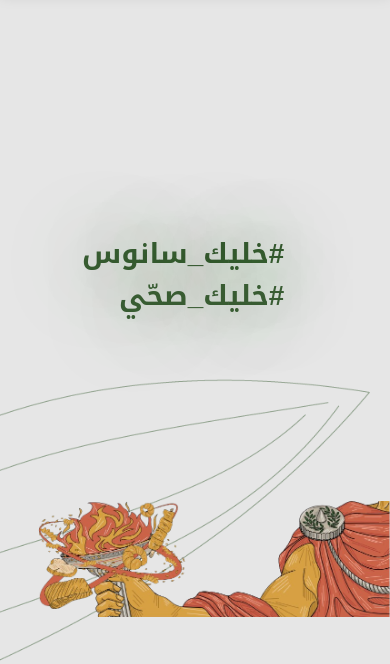
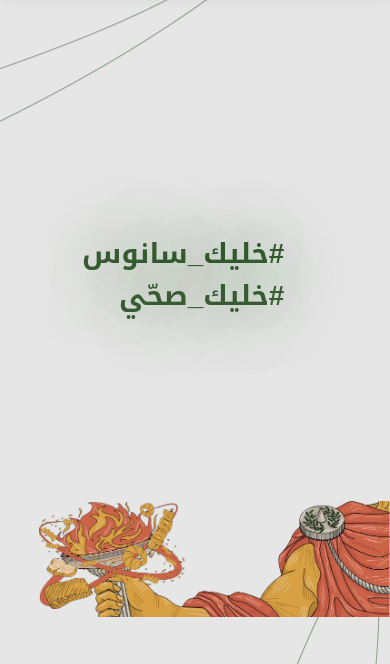
Before and after one commit to zeyad262/besanus, a plain HTML site: page index.html in a window 390 px wide. Shown: the part 90-754 px from the top of the page. Drawn offline with nearby package versions, Linux system fonts and the light colour scheme.

Commit message:
Update main.css

```diff
--- a/css/main.css
+++ b/css/main.css
@@ -20,6 +20,12 @@ body {
   background-position: center;
   background-size: cover;
 }
+@media only screen and (max-width: 600px) {
+  body {
+    background-size: auto; /* Adjust as needed for mobile */
+  }
+}
+
 header {
   background-color: #ffffff;
   z-index: 11;
```
